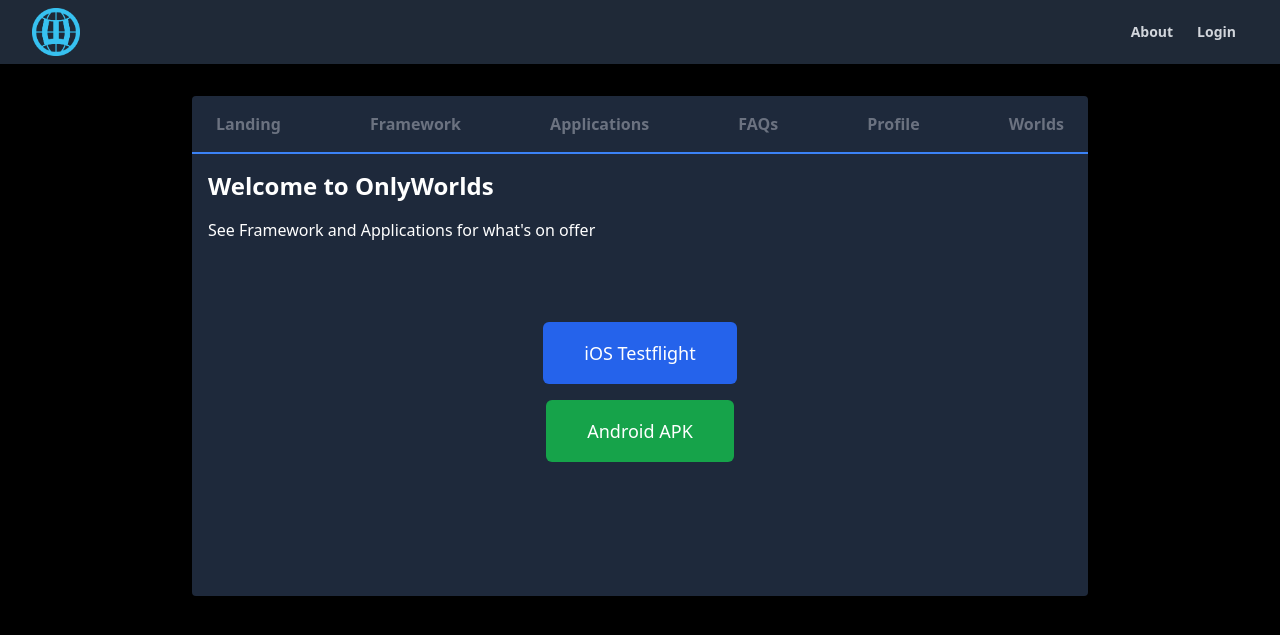
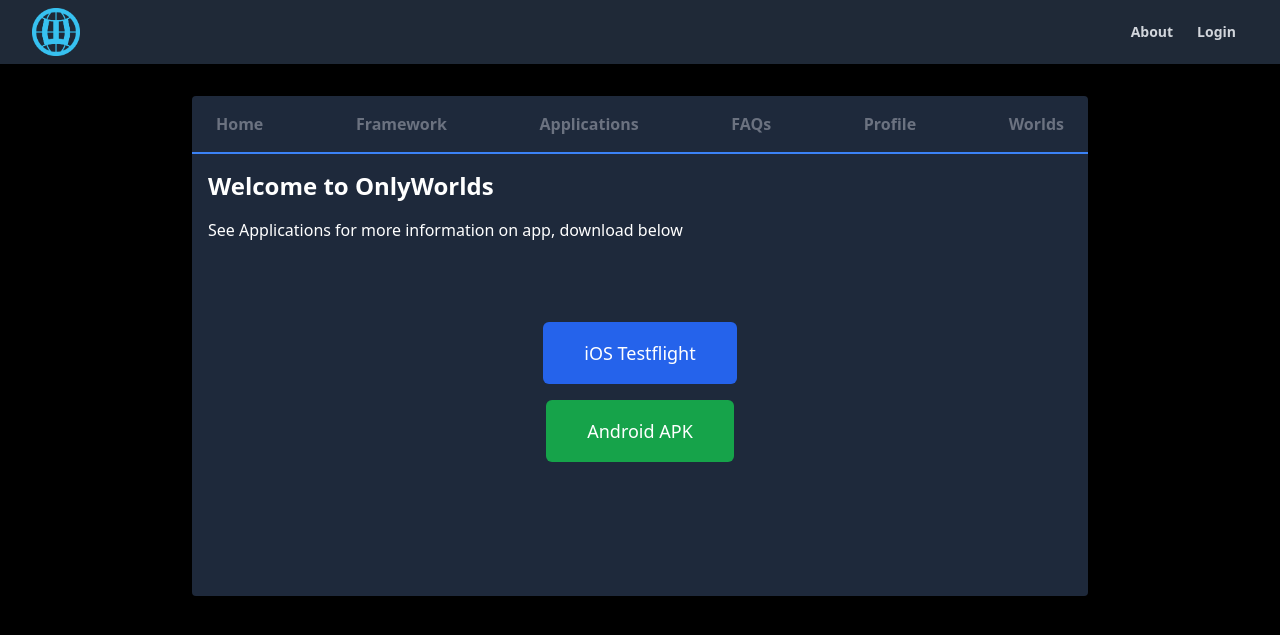
Before and after one commit to morgan360/worldmap, a Django app: template home/templates/logged_in_home.html in a window 1280 px wide. Shown: the top 635 px of the page. Run offline with Django 3.2, Linux system fonts and the light colour scheme; the template is opened without the code that fills it, so the values that code supplies are empty; some libraries are stand-ins or nearby versions; some web fonts are replaced.

Commit message:
go sisters

```diff
--- a/home/templates/content_apps.html
+++ b/home/templates/content_apps.html
@@ -2,9 +2,9 @@
 {#<div class="text-center">#}
 <div>
     <p class="mb-4">The OnlyWorlds Companion app lets you define a world, create and configure elements in it, follow a progression system that aims to gamify and explain processes, and chat with AI agents that have some specialized world building skills</p>
-    <p class="mb-4">This app is now in pre-alpha release mode, where the major systems are largely in place, and technical issues might be logged</p>
-
-    <p class="mb-12">When you've given it enough of a try, please click the button below to leave essential feedback <3 <br></p>
+    <p class="mb-4">Now in alpha release phase one see if it all sticks together</p>
+    <p class="mb-4">There's lots of writing and rewriting to be done on the progression system so please log any suggestions</p>
+    <p class="mb-12">And use form below to leave essential feedback <3 <br></p>
 
    <a href="https://docs.google.com/forms/d/e/1FAIpQLSdY-47uxOUANZuhomPVOgpUB0AwSlub6MsPOWby1zcOukHhhg/viewform?usp=sf_link" target="_blank" rel="noopener noreferrer" class="text-[#c3ecfa] bg-[#2c9ac0] hover:bg-[#37c1f0] font-bold py-2 px-4 rounded">
         Feedback Form
--- a/home/templates/content_framework.html
+++ b/home/templates/content_framework.html
@@ -1,22 +1,16 @@
 <!-- content_framework.html -->
 {#<div class="text-center">#}
 <div>
-        <h2 class="text-2xl font-bold mb-4">Key Goals</h2>
-              <p class="mb-4">1. Provide a data structure, or blueprint, for how worlds are defined </p>
-              <p class="mb-4">2. Allow users to build any kind of (fictional, history) worlds using this blueprint  </p>
-              <p class="mb-4">3. Make these world files transferable across tools, games, devices and web </p>
+        <h2 class="text-2xl font-bold mb-4">Structural Goals</h2>
+              <p class="mb-4">1. Provide a data structure blueprint for capturing worlds and their content </p>
+              <p class="mb-4">2. Allow building of any fictional / history worlds with blueprint  </p>
+              <p class="mb-4">3. Make world files transferable across tools, games, devices and web </p>
 
-
-
-   <h4 class="text-2xl font-bold mb-4">Philosophy</h4>
-
-
-          <p class="mb-4">  1. The data structure is open source, free to use, and community-defined</p>
-
-          <p class="mb-4">  2. Users keep full ownership and control over their world data and any publishing choices</p>
-          <p class="mb-4">  3. Allow other developers to build tools on the framework, with any pricing model</p>
-
-         <p class="mb-4">  4. Offer core OnlyWorlds applications (one mobile, one desktop, one web) for free and fully functional</p>
-          <p class="mb-4">  5. Promote collaborative development on the framework, its tools, and worlds themselves</p>
+   <h4 class="text-2xl font-bold mb-4">Intent</h4>
+          <p class="mb-4">  1. Core data structures are open source, free to use, and community-driven/p>
+          <p class="mb-4">  2. Users keep full ownership and control over their world data and visibility</p>
+          <p class="mb-4">  3. Allow any developers and artists to build into the framework, on whatever pricing model</p>
+          <p class="mb-4">  4. Promote collaborative development on the framework, its tools, its worlds</p>
+         <p class="mb-4">  5. Core OnlyWorlds applications are always free:  1 mobile, 1 desktop, 1 web</p>
 
 </div>
--- a/home/templates/content_landing.html
+++ b/home/templates/content_landing.html
@@ -2,7 +2,7 @@
 {#<div class="text-center">#}
 <div>
     <h2 class="text-2xl font-bold mb-4">Welcome to OnlyWorlds</h2>
-    <p class="mb-4">See Framework and Applications for what's on offer</p>
+    <p class="mb-4">See Applications for more information on app, download below</p>
         <p class="mb-4"><br><br></p>
     <div class="flex flex-col items-center gap-4 mt-4">
         <a href="[https://testflight.apple.com/join/bXvUExCL]" class="px-6 py-3 border border-transparent text-base font-medium rounded-md text-white bg-blue-600 hover:bg-blue-700 md:py-4 md:text-lg md:px-10" target="_blank" rel="noopener noreferrer">
--- a/home/templates/logged_in_home.html
+++ b/home/templates/logged_in_home.html
@@ -11,7 +11,7 @@
             <div class="border-b-2 border-blue-500">
                 <nav class="flex flex-row justify-between">
                     <button class="tab text-gray-500 py-4 px-6 font-bold block hover:text-blue-500 focus:outline-none" data-target="landing">
-                        Landing
+                        Home
                     </button>
                     <button class="tab text-gray-500 py-4 px-6 font-bold block hover:text-blue-500 focus:outline-none" data-target="framework">
                         Framework
```
